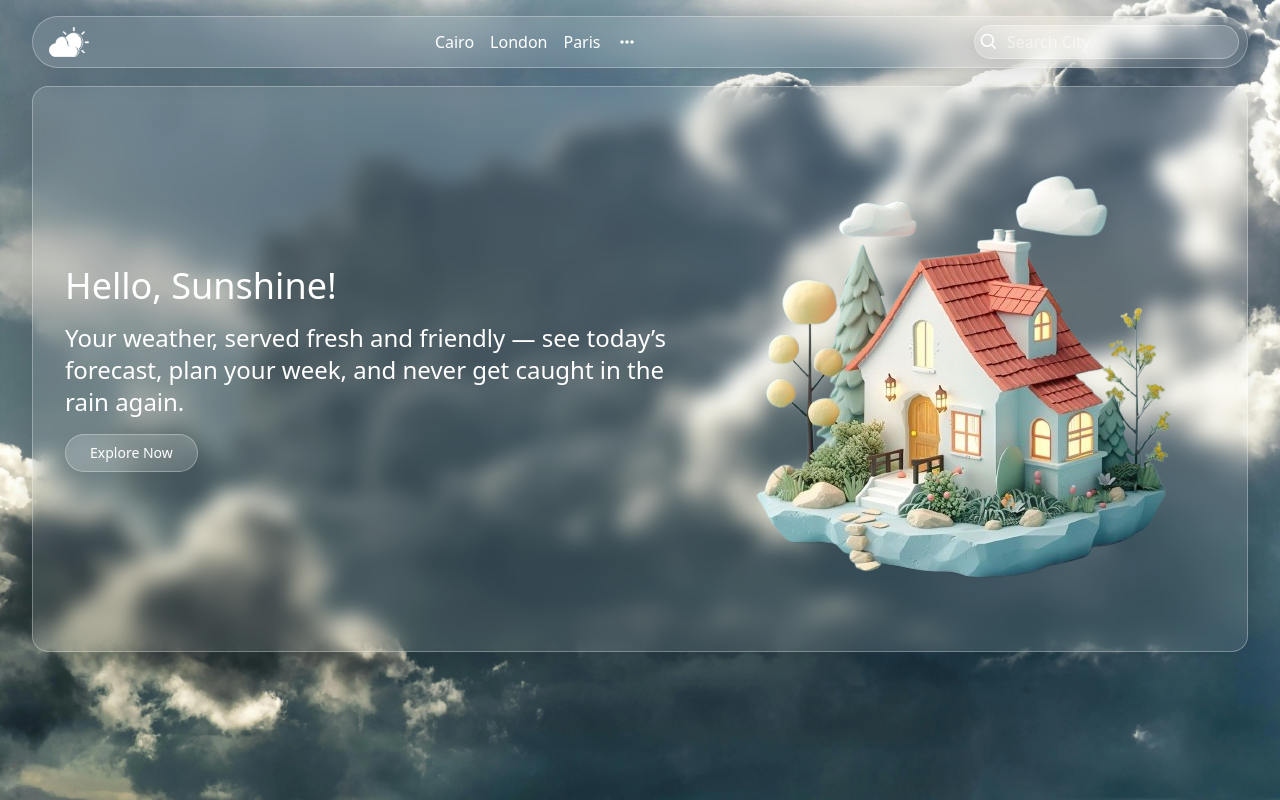
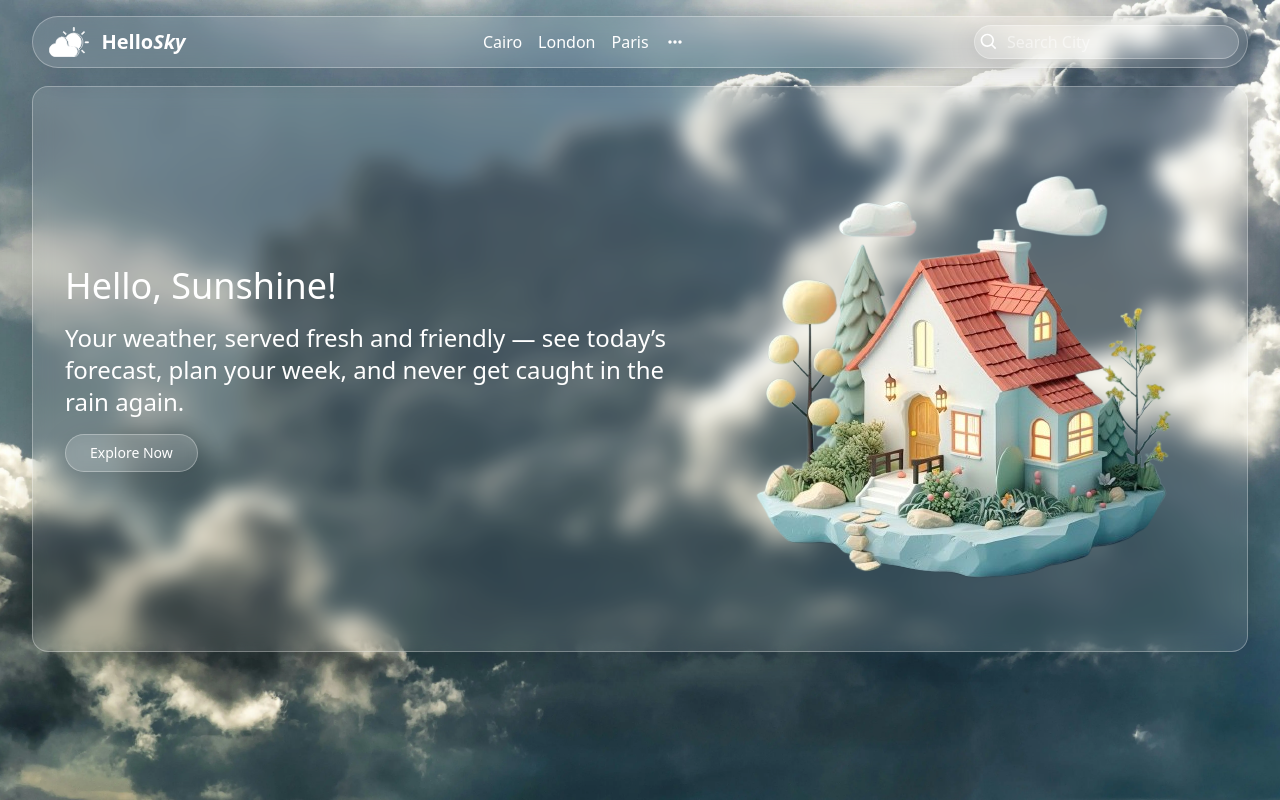
Before and after one commit to Mahmoud46/Elevvopaths-Task-7-Real-Time-Weather-Dashboard, a React (Vite) app: page / in a window 1280 px wide. Built offline with nearby package versions, Linux system fonts and the light colour scheme; no server answers.

Commit message:
Update logo

```diff
--- a/src/components/Header.tsx
+++ b/src/components/Header.tsx
@@ -22,8 +22,15 @@ export default function Header(): ReactNode {
 	return (
 		<header className="fixed top-0 w-full px-2 py-4 sm:px-8 z-20">
 			<div className="flex justify-between items-center glass rounded-full p-2">
-				<Link to="/" className=" px-2">
+				<Link
+					to="/"
+					className="px-2 flex gap-3 items-center font-semibold text-xl"
+				>
 					<img src={logo} alt="HelloSky" className="h-[30px]" />
+					<p className="hidden md:flex">
+						<span>Hello</span>
+						<span className="italic">Sky</span>
+					</p>
 				</Link>
 
 				<div className="relative flex items-center justify-center gap-4">
```
